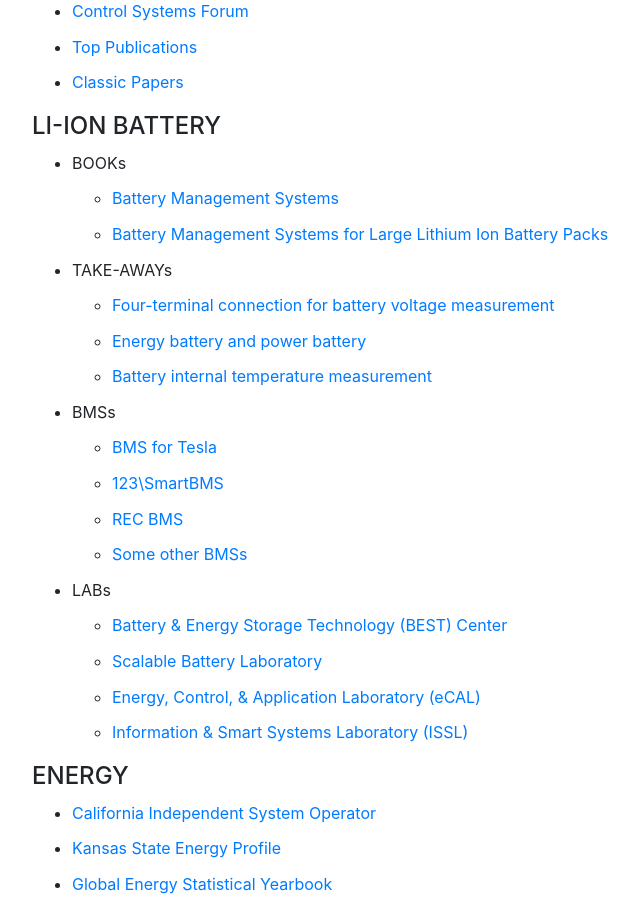
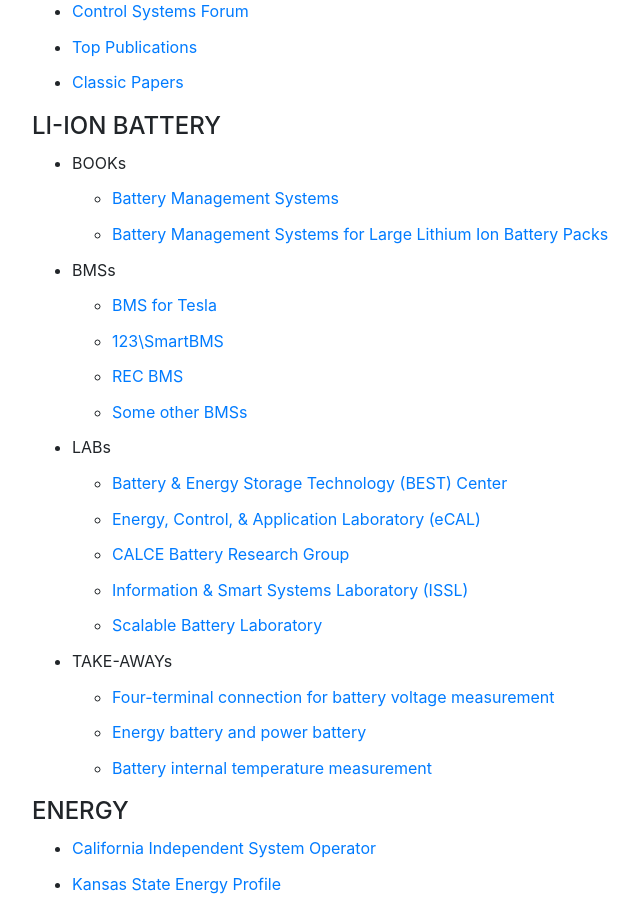
Before and after one commit to ningtian/ningtian.github.io, a Jekyll site: the page links/index.html, which Jekyll copies as it is, in a window 1280 px wide and 900 px high, scrolled down 600 px. Shown: the whole window, without its empty margins (148-788 px from the left). Built offline with Jekyll 4.4.1, drawn with Linux system fonts in a browser that asks for light colours; some of the changed lines change nothing that is shown.

Commit message:
Update index.html

```diff
--- a/links/index.html
+++ b/links/index.html
@@ -89,14 +89,6 @@
 	         <li><a href="https://www.amazon.com/Battery-Management-Systems-Large-Lithium/dp/1608071049/ref=pd_sim_14_8?_encoding=UTF8&pd_rd_i=1608071049&pd_rd_r=abcde245-0e50-11e9-add8-73a0b1357621&pd_rd_w=vXLMc&pd_rd_wg=VU6ic&pf_rd_p=18bb0b78-4200-49b9-ac91-f141d61a1780&pf_rd_r=A679TVP58A4169BFP8MJ&psc=1&refRID=A679TVP58A4169BFP8MJ">Battery Management Systems for Large Lithium Ion Battery Packs</a></li>
 	         </ul>
 
-		 <li>TAKE-AWAYs
-		 <ul>
-                 <li><a href="https://www.gamry.com/application-notes/battery-research/four-terminal-eis-of-batteries/">Four-terminal connection for battery voltage measurement</a></li>
-                 <li><a href="https://batteryuniversity.com/index.php/learn/article/discharge_characteristics_li">Energy battery and power battery</a></li>
-                 <li><a href="http://ma.ecsdl.org/content/MA2018-02/7/486.short">Battery internal temperature measurement</a></li>
-		 </ul>
-
-
 
 	         <li>BMSs
 	         <ul>
@@ -109,10 +101,19 @@
 		 <li>LABs
 	         <ul>
                  <li><a href="http://www.best.psu.edu/">Battery & Energy Storage Technology (BEST) Center</a></li>
-	         <li><a href="http://www-personal.umich.edu/~annastef/Scalable_Battery_Lab.html">Scalable Battery Laboratory</a></li>
 	         <li><a href="https://ecal.berkeley.edu/">Energy, Control, & Application Laboratory (eCAL)</a></li>
+		 <li><a href="https://web.calce.umd.edu/batteries/index.html">CALCE Battery Research Group</a></li>
 	         <li><a href="https://www.issl.space/">Information & Smart Systems Laboratory (ISSL)</a></li>
+		 <li><a href="http://www-personal.umich.edu/~annastef/Scalable_Battery_Lab.html">Scalable Battery Laboratory</a></li>
+
 	         </ul>
+
+		 <li>TAKE-AWAYs
+		 <ul>
+                 <li><a href="https://www.gamry.com/application-notes/battery-research/four-terminal-eis-of-batteries/">Four-terminal connection for battery voltage measurement</a></li>
+                 <li><a href="https://batteryuniversity.com/index.php/learn/article/discharge_characteristics_li">Energy battery and power battery</a></li>
+                 <li><a href="http://ma.ecsdl.org/content/MA2018-02/7/486.short">Battery internal temperature measurement</a></li>
+		 </ul>
 
 
                  </ul>
```
